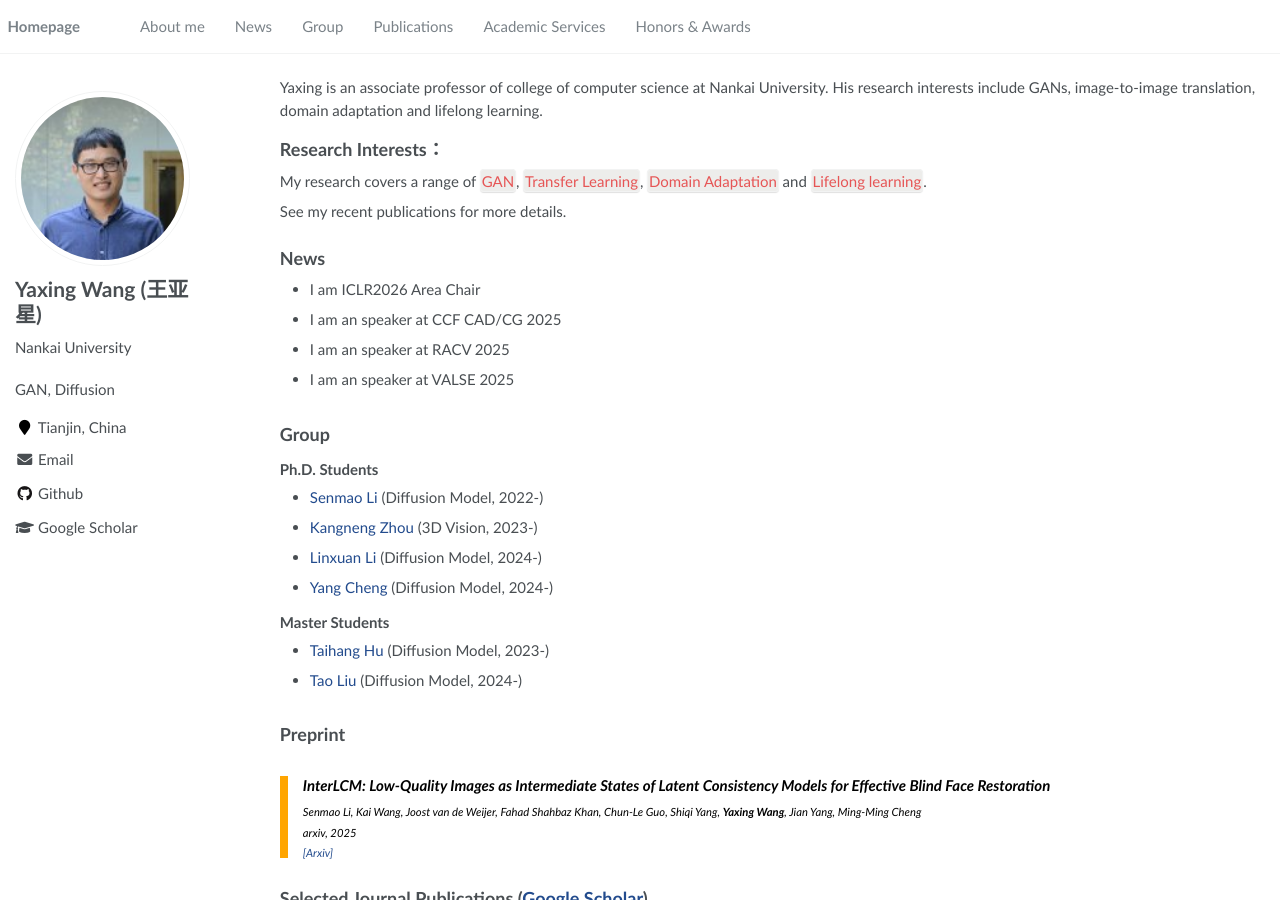
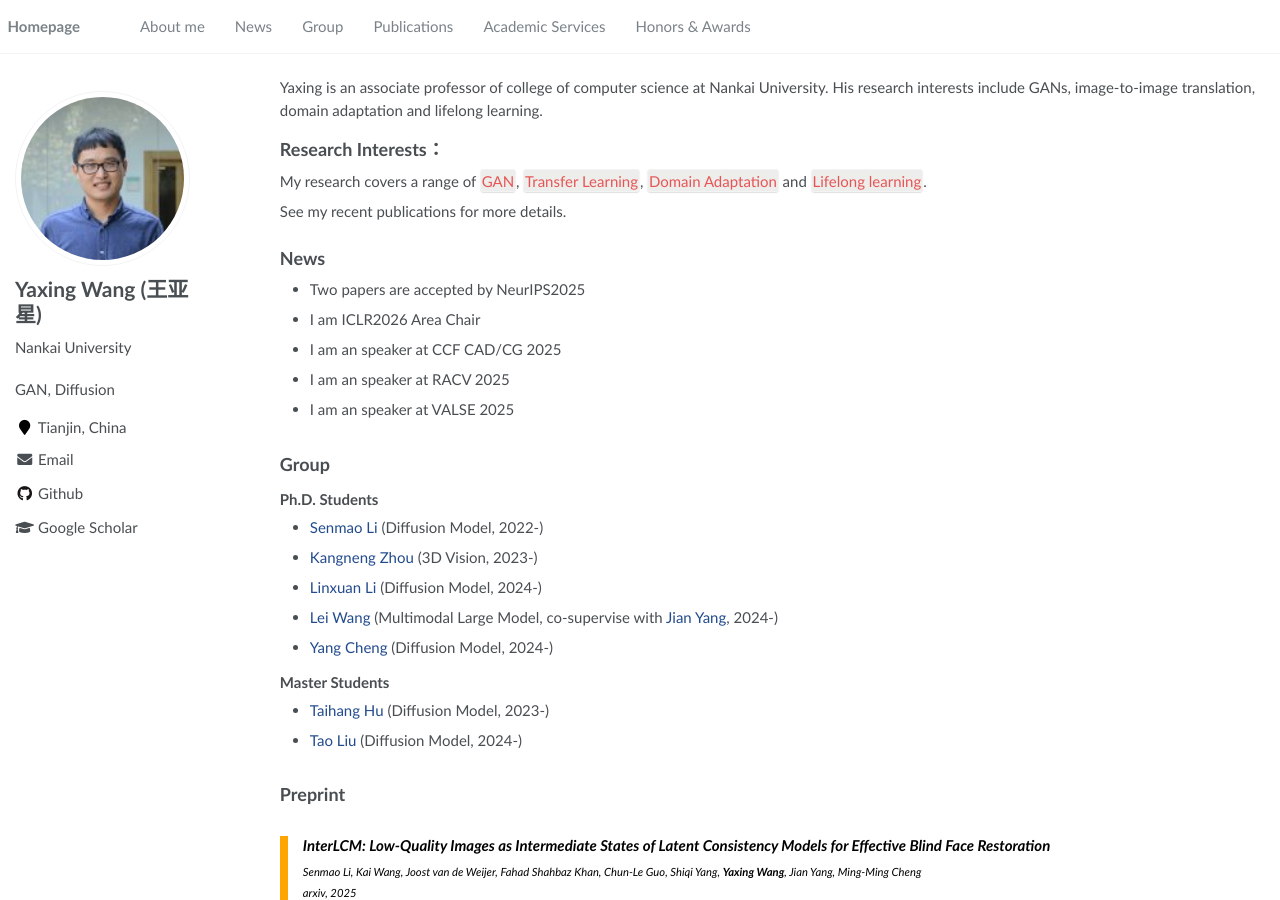
Before and after one commit to yaxingwang/yaxingwang.github.io, a Jekyll site: the page built from _pages/about.md, in a window 1280 px wide and 900 px high. Built offline with Jekyll 4.4.1, drawn with Linux system fonts in a browser that asks for light colours.

Commit message:
Update about.md

```diff
--- a/_pages/about.md
+++ b/_pages/about.md
@@ -30,7 +30,7 @@ See my recent publications for more details.
 
 
 ## News
-
++ Two papers are accepted by NeurIPS2025
 + I am ICLR2026 Area Chair
 + I am an speaker at CCF CAD/CG 2025
 + I am an speaker at RACV 2025
@@ -46,6 +46,7 @@ See my recent publications for more details.
 + [Senmao Li](https://scholar.google.com/citations?user=F96SDKwAAAAJ&hl=en) (Diffusion Model, 2022-)
 + [Kangneng Zhou](https://scholar.google.com/citations?user=y1vvxWYAAAAJ&hl=en) (3D Vision, 2023-)
 + [Linxuan Li](https://scholar.google.com/citations?user=LJzZEXUAAAAJ&hl=zh-CN&oi=ao) (Diffusion Model, 2024-)
++ [Lei Wang](https://gudaochangsheng.github.io/) (Multimodal Large  Model, co-supervise with [Jian Yang](https://gsmis.njust.edu.cn/open/TutorInfo.aspx?dsbh=t6AONNl4pZ5la8fwtaQrXw==&yxsh=z70ppxVSQAs=&zydm=eNM2K21sgHA=), 2024-)
 + [Yang Cheng]() (Diffusion Model, 2024-)
 
 
```
